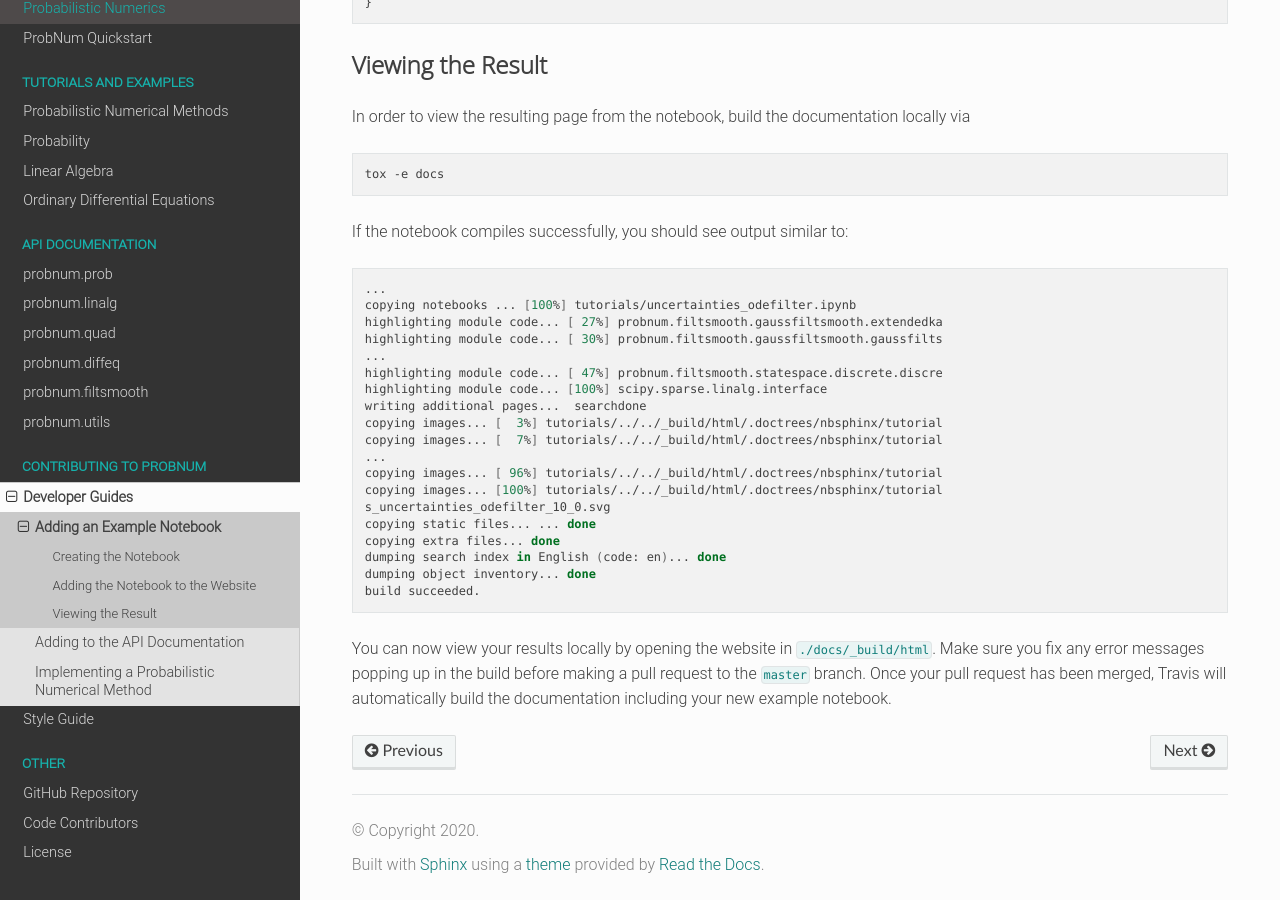
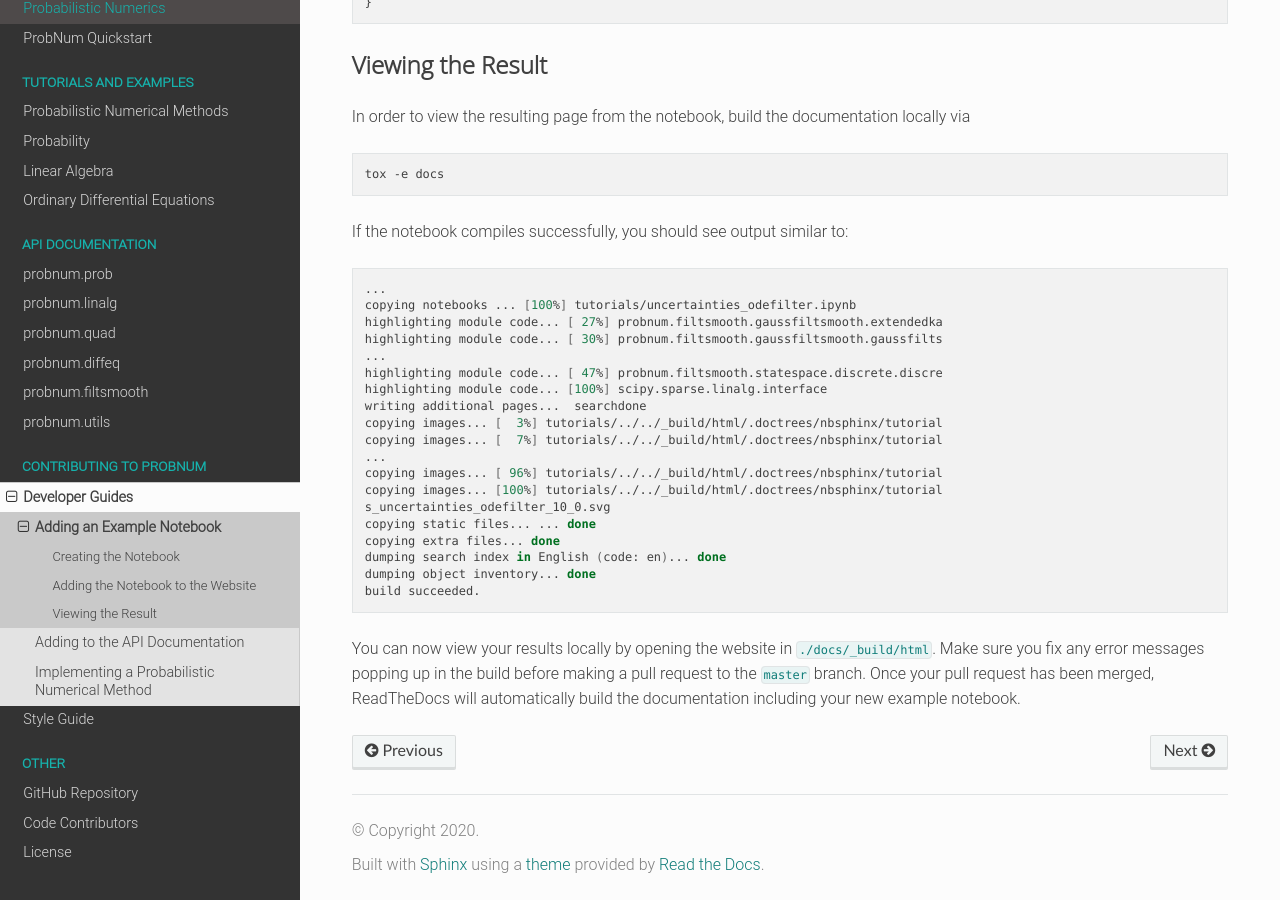
Before and after one commit to probabilistic-numerics/probnum, a Sphinx documentation site: the page built from docs/source/development/example_notebook.rst, in a window 1280 px wide and 900 px high, scrolled down 1221 px. Built offline with Sphinx 7.4.7 and the Read the Docs theme 2.0.0, drawn with Linux system fonts in a browser that asks for light colours; pages that are not in the unit, such as notebooks, are missing from menus.

Commit message:
minor fixes to developer guide on example notebook

```diff
--- a/docs/source/development/example_notebook.rst
+++ b/docs/source/development/example_notebook.rst
@@ -40,7 +40,7 @@
 ***********************************
 
 Now that you've created your notebook, we have to add it in the right place on the website. Check the existing
-topics in :code:`./docs/source/tutorials/<some_topic>.rst` and add your notebook name to the appropriate `nbgallery`.
+topics in :code:`./docs/source/tutorials/<some_topic>.rst` and add your notebook name to the appropriate :code:`nbgallery`.
 
 .. code-block:: rst
 
@@ -98,4 +98,4 @@
 
 You can now view your results locally by opening the website in :code:`./docs/_build/html`. Make sure you fix any error
 messages popping up in the build before making a pull request to the :code:`master` branch. Once your pull request
-has been merged, Travis will automatically build the documentation including your new example notebook.
+has been merged, ReadTheDocs will automatically build the documentation including your new example notebook.
```
